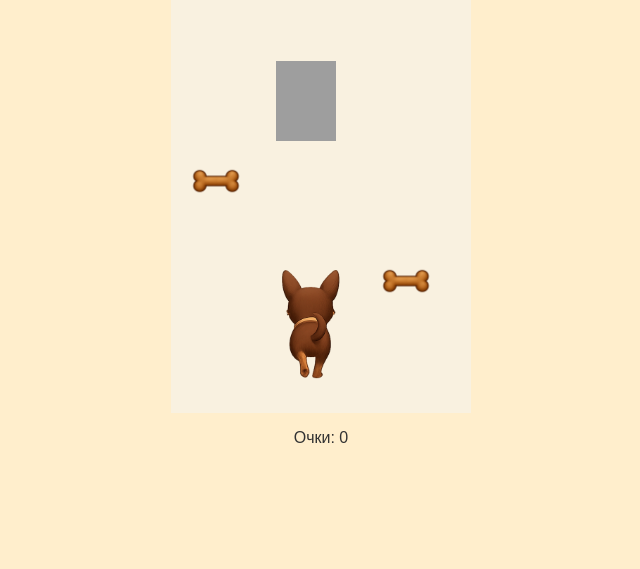
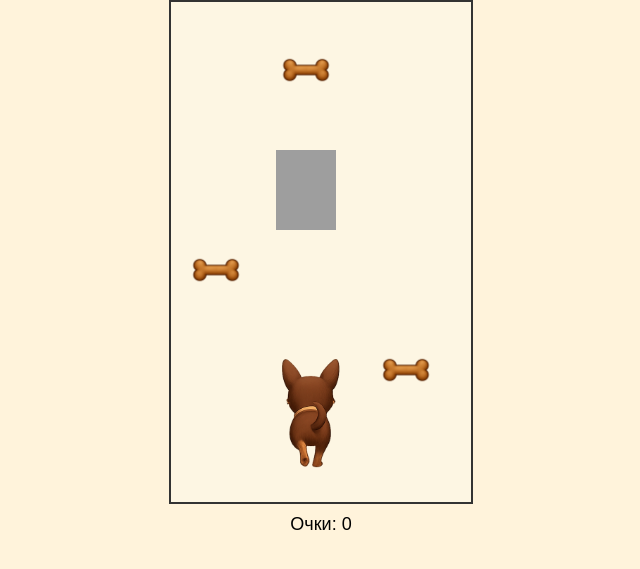
Before and after one commit to alyam07/dog-runner-mini, a plain HTML site: page index.html in a window 1280 px wide. Shown: the part 167-736 px from the top of the page, without its empty margins (319-959 px from the left). Drawn offline with Linux system fonts and the light colour scheme.

Commit message:
style.css

```diff
--- a/style.css
+++ b/style.css
@@ -1,16 +1,36 @@
 body {
-  font-family: Arial, sans-serif;
-  text-align: center;
-  background-color: #ffeecc;
-  color: #333;
+  margin: 0;
+  font-family: sans-serif;
+  background: #fff3db;
+  display: flex;
+  justify-content: center;
+  align-items: center;
+  flex-direction: column;
+  min-height: 100vh;
 }
+
+.game-container {
+  display: flex;
+  flex-direction: column;
+  align-items: center;
+}
+
 canvas {
-  background-color: #f9f1e0;
-  display: block;
-  margin: 10px auto;
+  border: 2px solid #333;
+  background: #fdf6e3;
 }
-button {
+
+#score {
+  font-size: 18px;
+  margin: 10px 0;
+}
+
+#restartBtn {
+  margin-top: 10px;
   padding: 10px 20px;
   font-size: 16px;
   cursor: pointer;
+  background-color: #fff;
+  border: 1px solid #333;
+  border-radius: 5px;
 }
```
